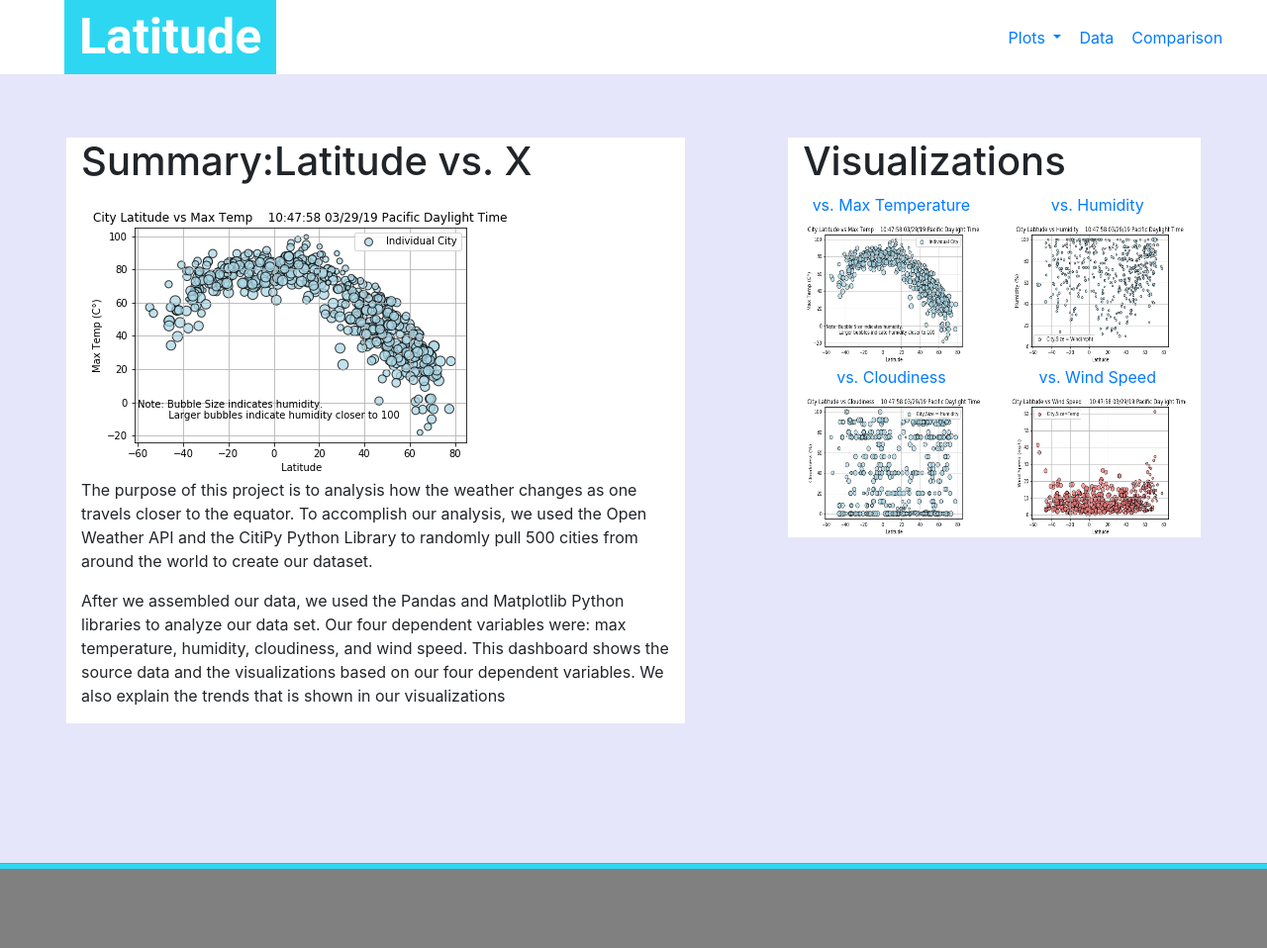
After one commit to oblockton/WeatherData_Dashboard, a PHP site: page /test.html in a window 1280 px wide. The commit adds this page. Shown: the whole page at 99% size. Run offline with PHP 8.4, Linux system fonts and the light colour scheme.

Commit message:
styling safe point

```diff
--- a/CSS/style.css
+++ b/CSS/style.css
@@ -1,56 +1,63 @@
-.navbar li {
-	display:inline-block;
-	float:right;
+#footer-hr {
+	margin: 0;
+	background-color: #2DD7F2;
+	height: 5px;
+	width: 100%;
 }
 
-@media(min-width: 480px) {
-.siderbar {
-	float:right;
+html,
+body {
+	height: 100%
 }
 
+
+#main {
+	padding: 0;
+}
+
+
+/* >>>>>>>>delete this<<<< */
 .main {
 	float:left;
 }
 
 .canvas {
 	background-color: lavender;
+	height: 100%
 }
 
 .white-backg {
 	background-color: white;
 }
 
-#content-row {
-	justify-content: space-around;
+/* .navbar li {
+	display:inline-block;
+	float:right;
+} */
+
+.nav-li-pad {
+	margin:5%;
 }
 
-#content-container {
-	padding-left: 8.33%;
-	padding-top: 5%;
+#nav-list {
+	flex-direction: row;
+	justify-content: space-between;
 }
 
-.navbar-nav {
-	/* flex-direction: row-reverse; */
+.nav-link {
+	padding: 0px;
+}
+
+.navbar-brand {
+	margin-right: 0px;
 }
 
 #brand-label {
 	background-color: #2DD7F2;
 	justify-content: center;
-	height: 60px;
 	max-width: none;
 }
 
-.nav-li-pad {
-padding-left: 5%;
-}
-
-#nav-list {
-	/* flex-wrap: nowrap; */
-	flex-direction: row;
-}
-.nav-link {
-	padding: 0px;
-}
 #brand-link {
 	color:white;
 	font-weight:bold;
@@ -63,21 +70,128 @@ padding-left: 5%;
 	display: contents;
 }
 
+
+
+/* @media screen and (min-width: 441px) {
+  #plot-nav-drop {
+		position: absolute;
+		right: 0;
+		left: auto;
+		text-align: right;
+  }
+} */
 #plot-nav-drop {
 	position: absolute;
-	display: flex;
-	flex-direction: column;
+	right: auto;
+	left: 0;
+	text-align: left;
+}
+
+@media screen and (min-width: 500px) {
+  #plot-nav-drop {
+		position: absolute;
+		right: 0;
+		left: auto;
+		text-align: right;
+  }
 }
 
 #navbar-nav {
-	padding: 0px
-}
-
-.navbar-brand {
-	margin-right: 0px;
+	padding-right:6%;
+	padding-left: 4%;
+	padding-top: 0;
+	padding-bottom: 0;
 }
 
 #brand-container {
 	flex-wrap: nowrap;
 	flex-direction: row;
 }
+
+#content-canvas {
+	padding-left: 0;
+	padding-right: 0;
+}
+
+#content-row {
+	justify-content: space-around;
+
+}
+
+#content-container {
+	/* padding-left: 8.33%; */
+	padding-top: 5%;
+	display: flex;
+	flex-wrap: wrap;
+	flex-direction: row;
+	justify-content: space-around;
+}
+
+.sidebar-mod {
+	height: 100%;
+	max-width: none;
+}
+
+.max-width-del {
+	max-width: none;
+}
+
+.max-width-add {
+	max-width: 50%
+}
+
+.center-viz {
+	text-align: center;
+}
+
+.compare-link img {
+	width: 100%;
+}
+
+#footer-loc {
+	margin-top: 11%;
+}
+
+#footer {
+	height:80px;
+	background-color: gray;
+	bottom: 0;
+	position: relative;
+}
+
+@media(min-width: 480px) {
+.siderbar {
+	float:right;
+}
+
+/*  >>>>>>>>>>>>>>>>>>>>>>>>>>>Styling for comparison page<<<<<<<<<<<<<<<<<<<<<<<<<<<<<<<<<<<<<<<<<<<<<<<< */
+
+#compare-container {
+	padding-top: 5%;
+	padding-bottom: 3%;
+	padding-left: 5%;
+	padding-right: 5%;
+	display: inline-table;
+}
+
+#compare-content {
+	height: 100%;
+}
+
+#compare-header {
+	color: #2DD7F2;
+}
+
+#compare-hr {
+	color: lavender;
+	width: 100%;
+}
+
+.compare-link {
+	display: flex;
+	flex-direction: column;
+}
+
+.multi-plot {
+	max-width: none;
+}
--- /dev/null
+++ b/JS/builder.js
@@ -0,0 +1,17 @@
+var HTMLnavBar = '<nav id="navbar-nav"class="navbar navbar-default"><div id="brand-container" class="navbar-nav"><div id="brand-label" class="navbar-header col-md-2 "><a id="brand-link" class="navbar-brand" href="index.html">Latitude</a></div></div><ul id="nav-list" class="navbar-nav navbar-right"><li class=" nav-item nav-li-pad dropdown"><a href="#" class="nav-link dropdown-toggle" data-toggle="dropdown" role="button" aria-haspopup="true" aria-expanded="false">Plots <span class="caret"><span><a><ul id="plot-nav-drop" class="dropdown-menu"><li class="dropdown-item"><a href="max_temperature.html">Max Temperature</a></li><li class="dropdown-item"><a href="humidity.html">Humidity</a></li><li class="dropdown-item"><a href="cloudiness.html">Cloudiness</a></li><li role="separator" class="divider"></li><li class="dropdown-item"><a href="wind_speed.html">Wind Speed</a></li></ul></li><li class="nav-li-pad nav-item"><a href="data.html">Data</a></li><li class="nav-li-pad nav-item"><a href="comparisons.html">Comparison</a></li></ul></nav>';
+
+
+function buildNav() {
+  $("#header").append(HTMLnavBar)
+};
+
+
+buildNav();
+
+HTMLfooter = '<hr id="footer-hr"><div id="footer" class=""></div>'
+
+function buildFooter() {
+  $('#footer-loc').append(HTMLfooter)
+};
+
+buildFooter();
--- /dev/null
+++ b/test.html
@@ -0,0 +1,65 @@
+<!doctype html>
+<html lang="en" dir="ltr">
+  <head>
+    <meta charset="utf-8">
+    <meta http-equiv="X-UA-Compatible" content="IE=edge">
+    <meta name="viewport" content="width=device-width,initial-scale=1, shrink-to-fit=no">
+    <title>Home: Weather Dashboard</title>
+
+        <!-- Load the page styles.-->
+    <link href="css/bootstrap.min.css" rel="stylesheet">
+    <link href="css/style.css" rel="stylesheet">
+    <link href="style1.css" rel="stylesheet">
+    <!-- Load scripts for jQuery and bootstrap's js  -->
+    <script src="js/jquery-3.4.1.min.js"></script>
+    <script src="js/bootstrap.min.js"></script>
+
+  </head>
+  <body>
+
+    <div id="main" class="">
+      <div id="header" class="container-fluid">
+      </div><!-- /.container-fluid -->
+      <div id="content-canvas" class="container-fluid canvas">
+        <div id="content-container" class="container-fluid">
+          <div class="col-md-6 max-width-del white-backg">
+   	      <h1>Summary:Latitude vs. X</h1>
+   		    <img src="images/Lat_V_Temp.png">
+   		    <p>The purpose of this project is to analysis how the weather changes as one travels closer to the equator. To accomplish our analysis, we used the Open Weather API and the CitiPy Python Library to randomly pull 500 cities from around the world to create our dataset. </p>
+   		    <p>After we assembled our data, we used the Pandas and Matplotlib Python libraries to analyze our data set. Our four dependent variables were: max temperature, humidity, cloudiness, and wind speed. This dashboard shows the source data and the visualizations based on our four dependent variables. We also explain the trends that is shown in our visualizations</p>
+   	     </div>
+   		   <div id="visualizations" class="col-md-4 sidebar-mod sidebar white-backg">
+   	        <div class="row">
+   	          <div class="col-md-12">
+   	            <h1>Visualizations</h1>
+   	          </div>
+   	        </div>
+            <div class="row center-viz">
+               <div class="col-md-6 max-width-add">
+                  <a class="compare-link" href="max_temperature.html">vs. Max Temperature<img src="images/Lat_V_Temp.png" width="200px" height="150px"></a>
+               </div>
+               <div class="col-md-6 max-width-add">
+                  <a class="compare-link" href="humidity.html">vs. Humidity<img src="images/Lat_V_Humidity.png" width="200px" height="150px"></a>
+               </div>
+            </div>
+            <div class="row center-viz">
+               <div class="col-md-6 max-width-add">
+                 <a class="compare-link" href="cloudiness.html">vs. Cloudiness<img src="images/Lat_V_Cloudiness.png" width="200px" height="150px"></a>
+               </div>
+               <div class="col-md-6 max-width-add">
+                 <a class="compare-link" href="wind_speed.html">vs. Wind Speed<img src="images/Lat_V_Windspeed.png" width="200px" height="150px"></a>
+               </div>
+            </div>
+   	     </div>
+        </div>
+        <div id="footer-loc" class="">
+          <!-- <hr id="footer-hr">
+          <div id="footer" class="">
+          </div> -->
+        </div>
+      </div>
+
+    </div>
+    <script src="js/builder.js"></script>
+  </body>
+</html>
```
Also changed, not shown: comparisons.html (added, +57 -0 lines), index.html (+17 -37 lines), images/Lat_V_Cloudiness.png (added), images/Lat_V_Humidity.png (added), images/Lat_V_Temp.png (added), images/Lat_V_Windspeed.png (added).
